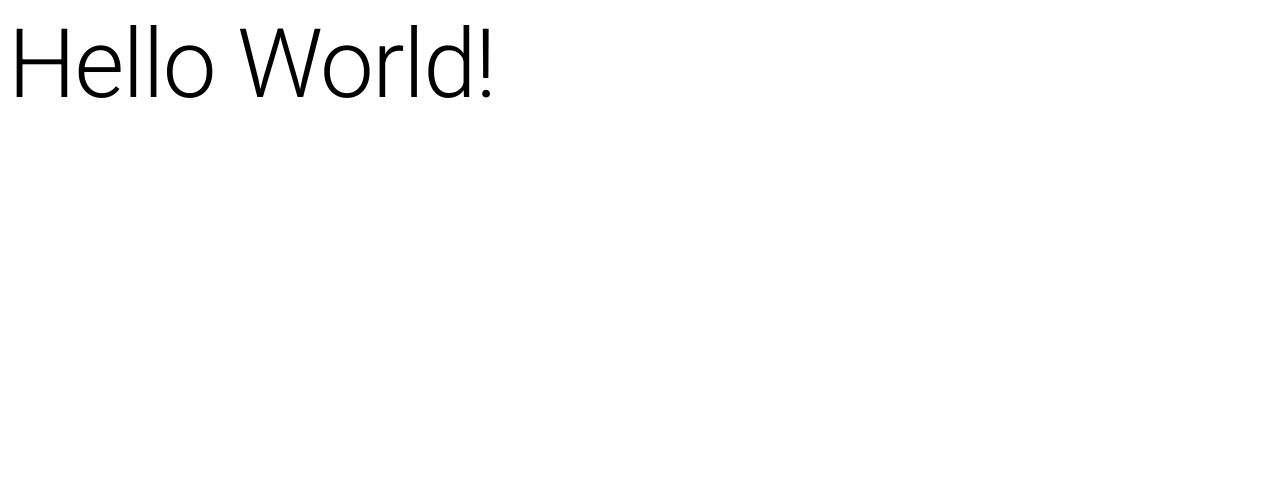
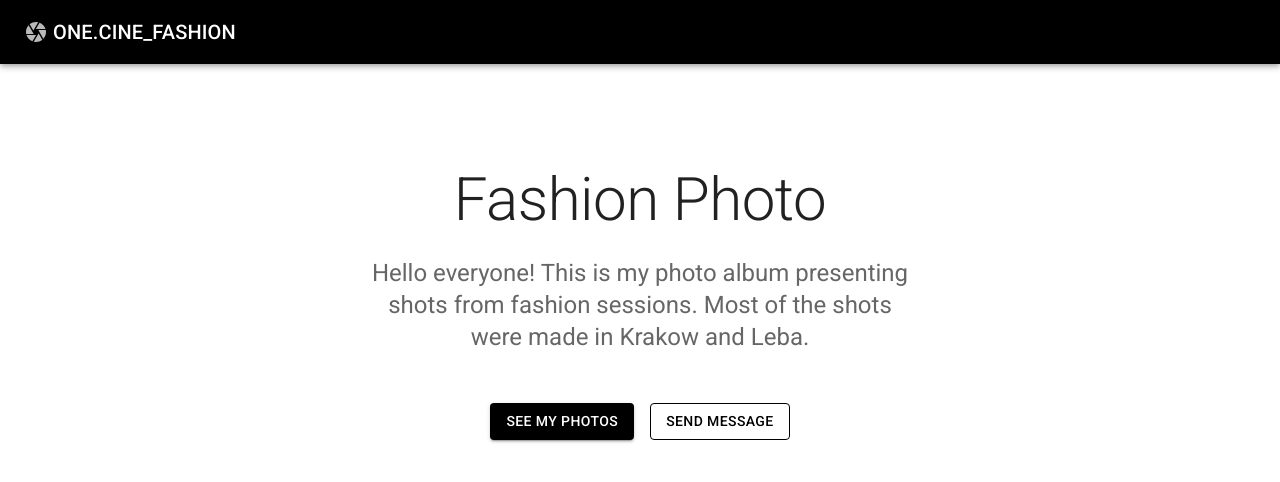
Before and after one commit to MarioLuigie/MUI_App, a React (Vite) app: page / in a window 1280 px wide. Shown: the top 482 px of the page. Built offline with nearby package versions, Linux system fonts and the light colour scheme.

Commit message:
Style App.jsx
Use inline styles
Use Emotion Styles

```diff
--- a/src/App.jsx
+++ b/src/App.jsx
@@ -1,10 +1,71 @@
-import { Typography } from "@mui/material";
+/* eslint-disable react/no-unknown-property */
+// /** @jsxImportSource @emotion/react */
+import { css } from '@emotion/react';
+import {
+  Typography,
+  AppBar,
+  Button,
+  Card,
+  CardActions,
+  CardContent,
+  CardMedia,
+  CssBaseline,
+  Grid,
+  Toolbar,
+  Container
+} from "@mui/material";
+import { Camera } from '@mui/icons-material';
+
+const styles = css`
+  .button {
+    background-color: #000000;
+
+    &:hover {
+      background-color: #1b1b1b;
+    }
+  }
+`
 
 export default function App() {
 
   return (
-    <>
-      <Typography variant="h1">Hello World!</Typography>
-    </>
+    <div css={styles}>
+      <header>
+        <CssBaseline />
+        <AppBar position="relative" style={{backgroundColor: "black"}}>
+          <Toolbar>
+            <Camera style={{marginRight: "5px", color: "#b9b9b9"}}/>
+            <Typography variant="h6">ONE.CINE_FASHION</Typography>
+          </Toolbar>
+        </AppBar>
+      </header>
+      <main>
+        <div>
+          <Container maxWidth="sm" style={{marginTop: "100px"}}>
+            <Typography variant="h2" align="center" color="textPrimary" gutterBottom>
+              Fashion Photo
+            </Typography>
+            <Typography variant="h5" align="center" color="textSecondary" paragraph>
+              Hello everyone! This is my photo album presenting shots from fashion sessions. Most of the shots were made in Krakow and Leba.
+            </Typography>
+            <div style={{marginTop: "50px"}}>
+              <Grid container justifyContent="center" spacing={2}>
+                <Grid item>
+                  {/* <Button variant="contained" color="primary">See my photos</Button> */}
+                  {/* <Button variant="contained" style={{backgroundColor: "black"}}>See my photos</Button> */}
+                  <Button variant="contained" className="button">See my photos</Button>
+                </Grid>
+                <Grid item>
+                  <Button variant="outlined" style={{color: "black", borderColor: "black"}}>send message</Button>
+                </Grid>
+              </Grid>
+            </div>
+          </Container>
+        </div>
+      </main>
+      <footer>
+
+      </footer>
+    </div>
   )
 }
```
